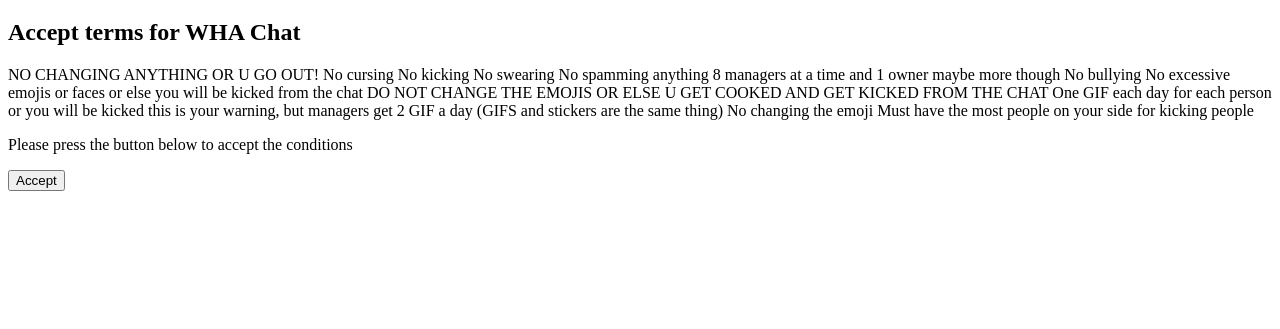
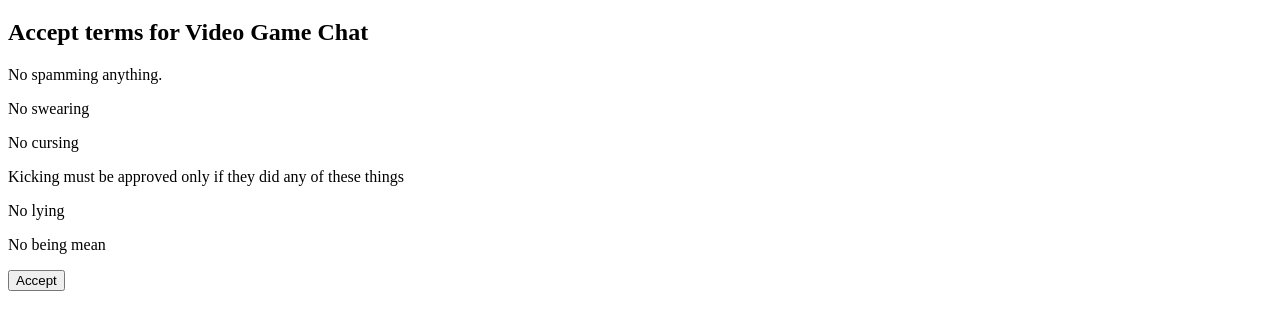
Before and after one commit to Slothwardenisawesome/Video_Game_Chat, a plain HTML site: page WHA_chat.html in a window 1280 px wide. Shown: the part 61-390 px from the top of the page. Drawn offline with Linux system fonts and the light colour scheme.

Commit message:
Update terms for WHA Chat to Video Game Chat

```diff
--- a/WHA_chat.html
+++ b/WHA_chat.html
@@ -2,21 +2,14 @@
 <html>
 <body>
 <h1>Accept page</h1>
-<h2>Accept terms for WHA Chat</h2>
+<h2>Accept terms for Video Game Chat</h2>
 
-<p>NO CHANGING ANYTHING OR U GO OUT!
-  No cursing
-  No kicking
-  No swearing
-  No spamming anything
-  8 managers at a time and 1 owner maybe more though
-  No bullying
-  No excessive emojis or faces or else you will be kicked from the chat
-  DO NOT CHANGE THE EMOJIS OR ELSE U GET COOKED AND GET KICKED FROM THE CHAT
-  One GIF each day for each person or you will be kicked this is your warning, but managers get 2 GIF a day (GIFS and stickers are the same thing)
-  No changing the emoji
-  Must have the most people on your side for kicking people</p>
-<p>Please press the button below to accept the conditions</p>
+<p>No spamming anything.</p>
+<p>No swearing</p>
+<p>No cursing</p>
+<p>Kicking must be approved only if they did any of these things</p>
+<p>No lying</p>
+<p>No being mean</p>
 
 <button onclick="myFunction();alert('Good job, you have accepted the terms for the chat!')">Accept</button>
 
```
